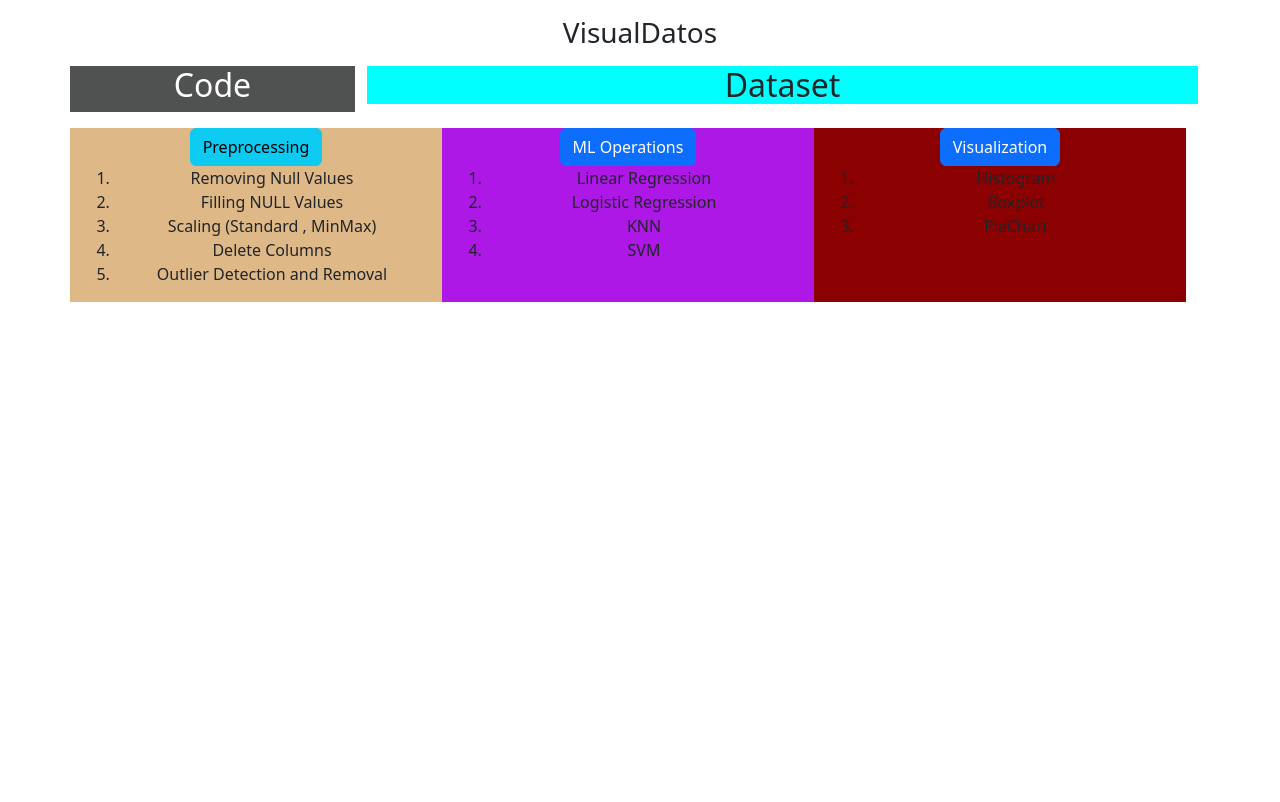
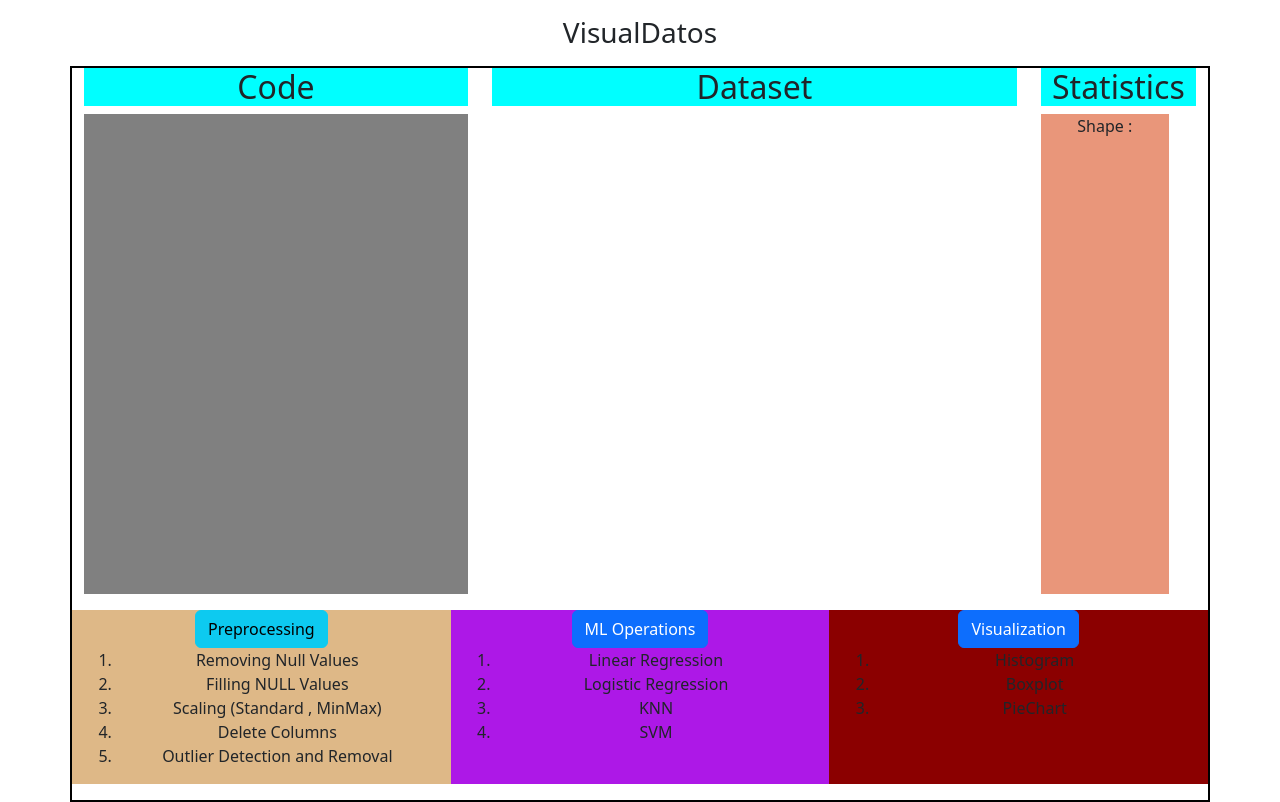
Before and after one commit to 11manav/VisualDatos, a Django app: template VData/templates/main.html in a window 1280 px wide. Before the commit the page ends 302 px from the top, so only its background shows below. Run offline with Django 4.2, Linux system fonts and the light colour scheme; the template is opened without the code that fills it, so the values that code supplies are empty.

Commit message:
Redesign of UI and added Statistics

```diff
--- a/VData/To Do.txt
+++ b/VData/To Do.txt
@@ -1,4 +1,8 @@
+Done
 1. Create scrollable div for dataset , div sizing - Aryan
+
+
+Remaining
 2. Refer same dataframe on pressing back - Pushpak
 3. Remove need to redirect to another page for processing - TBD
 4. Give options to user when selecting any operation
--- /dev/null
+++ b/VData/static/css/base.css
@@ -0,0 +1,27 @@
+.code {
+    background-color: grey;
+    overflow: scroll;
+    height: 60vh;
+    width: 30vw;
+}
+
+.dataset {
+    /* background-color: aqua; */
+    overflow: scroll;
+    height: 60vh;
+    width: 41vw;
+}
+
+.stats{
+    background-color:darksalmon;
+    height: 60vh;
+    width: 10vw;
+}
+
+div h2 {
+    background-color: aqua;
+}
+
+.container{
+    border: 2px solid black;
+}
--- a/VData/templates/base.html
+++ b/VData/templates/base.html
@@ -1,3 +1,5 @@
+{% load static %}
+
 <!DOCTYPE html>
 <html lang="en">
   <head>
@@ -10,32 +12,41 @@
       integrity="sha384-GLhlTQ8iRABdZLl6O3oVMWSktQOp6b7In1Zl3/Jr59b6EGGoI1aFkw7cmDA6j6gD"
       crossorigin="anonymous"
     />
+    <link rel="stylesheet" href="{% static 'css/base.css' %}" />
   </head>
   <body>
-
-    <div class="text-center my-3 ">
-        <h3>VisualDatos</h3>
+    <div class="text-center my-3">
+      <h3>VisualDatos</h3>
     </div>
 
     {% block content %}
 
     <div class="container text-center">
       <div class="row">
-        <div class="col-3" style="background-color: rgb(80, 81, 81);">
-            <h2 style="color: white;">Code</h2>
-        </div>
+
         <div class="col">
-            <h2 style="background-color: aqua;">Dataset</h2>
-            {{loaded_data | safe}}
+          <h2>Code</h2>
+          <div class="code"></div>
         </div>
 
-        {% block operation %}
-        {% endblock %}
+        <div class="col">
+          <h2>Dataset</h2>
+          <div class="dataset">{{loaded_data | safe}}</div>
+        </div>
+
+        <div class="col">
+          <h2>Statistics</h2>
+          <div class="stats">
+            Shape :
+            {{shape_of_data | safe}}
+          </div>
+        </div>
 
       </div>
+      {% block operation %} {% endblock operation %}
     </div>
 
-    {% endblock %}
+    {% endblock content%}
 
     <script
       src="https://cdn.jsdelivr.net/npm/bootstrap@5.3.0-alpha1/dist/js/bootstrap.bundle.min.js"
```
Also changed, not shown: VData/home/views.py (+9 -3 lines), VData/static/css/index.css (renamed from VData/static/css/styles.css, +0 -7 lines), VData/templates/index.html (+5 -12 lines).
